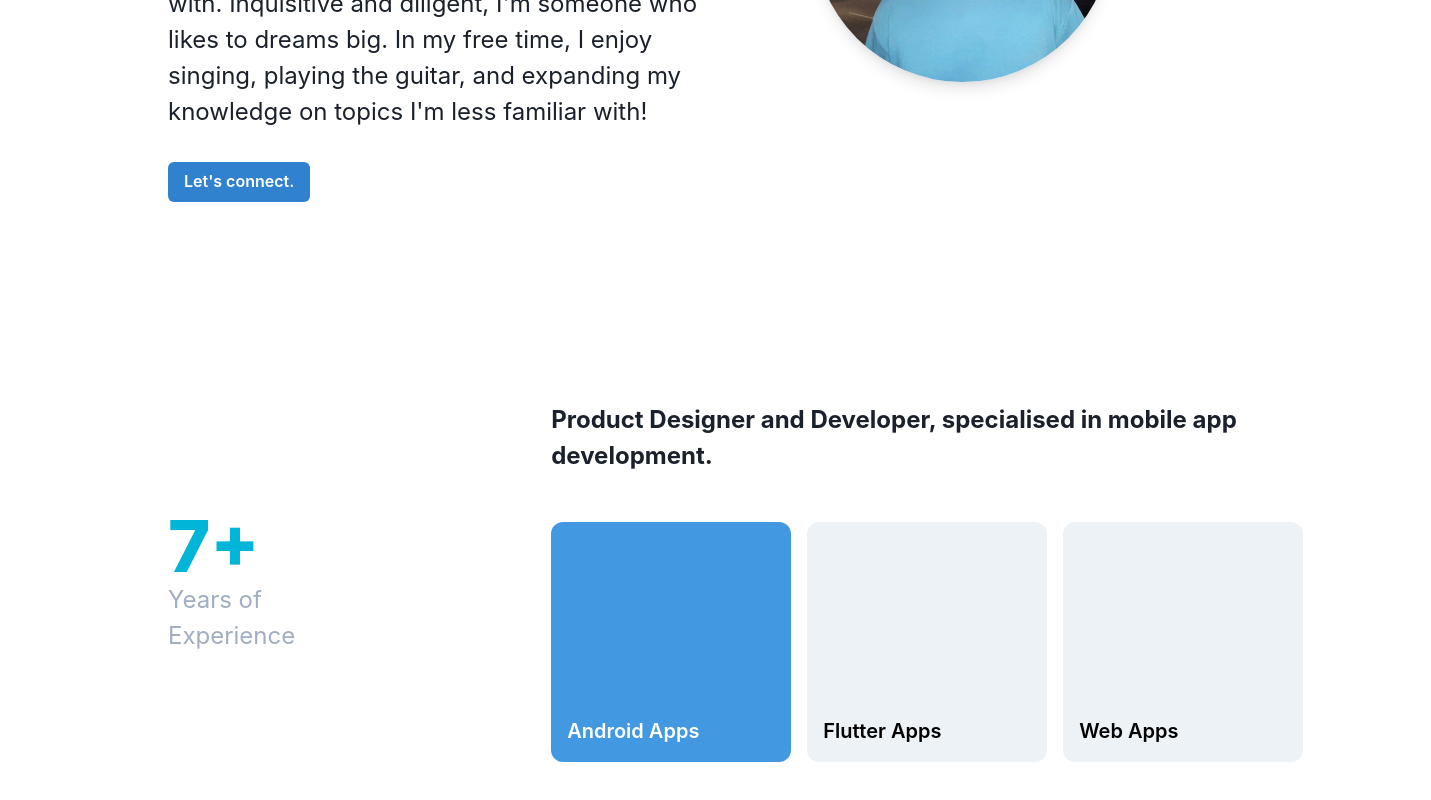
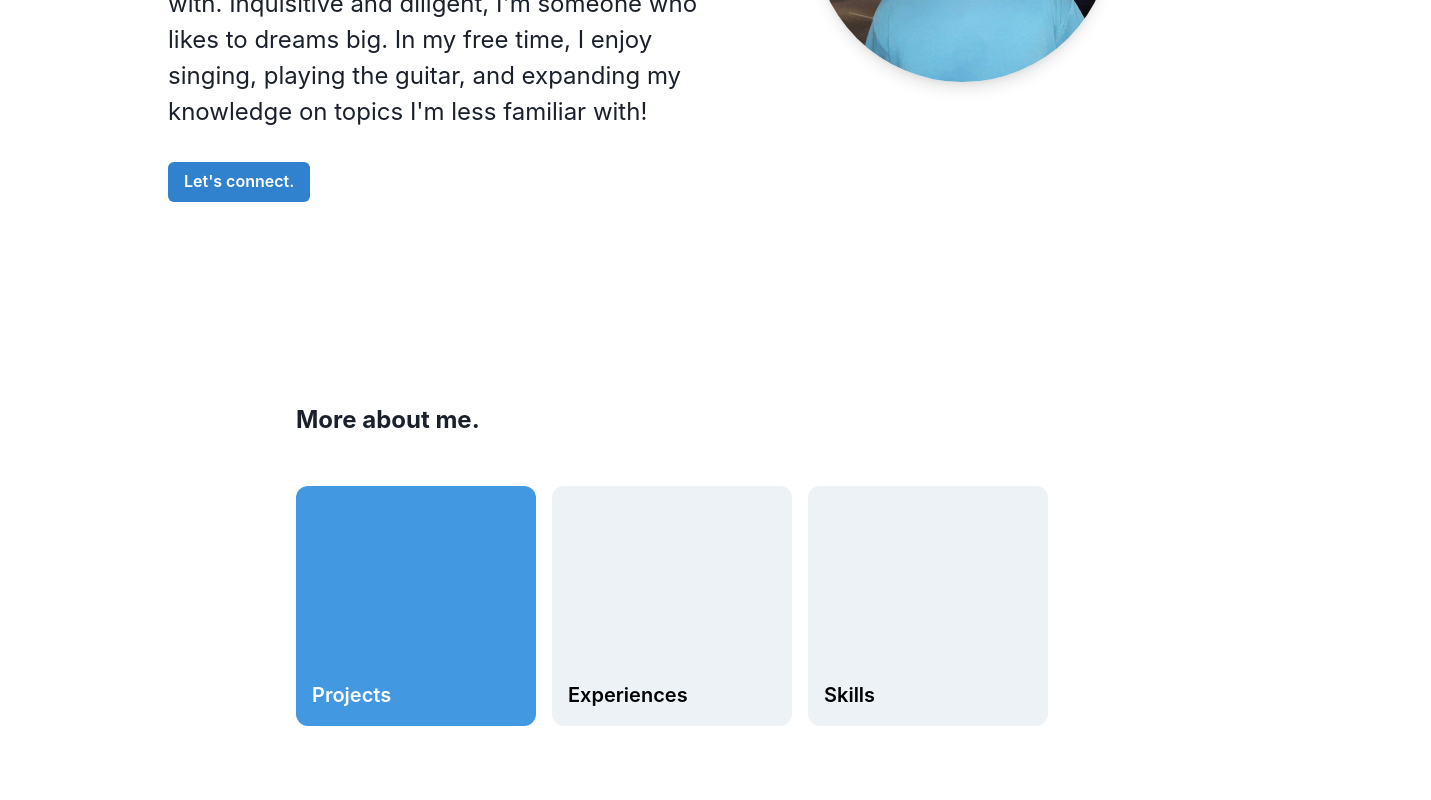
Before and after one commit to Anant1902/my-portfolio, a Next.js app: page / in a window 1280 px wide. Shown: the part 554-1354 px from the top of the page, 1431 px wide, since content can reach past the window. Built offline with nearby package versions, Linux system fonts and the light colour scheme.

Commit message:
fix: Updated body text

```diff
--- a/pages/components/profile.tsx
+++ b/pages/components/profile.tsx
@@ -12,23 +12,23 @@ export default function Profile() {
     return (
         <Flex direction={isNotSmallerScreen ? "row" : "column"} w="100%">
             <Box alignSelf="center" px="32" py="16">
-                <Heading fontWeight="extrabold" color="cyan.500" size="4xl">
+                {/* <Heading fontWeight="extrabold" color="cyan.500" size="4xl">
                     7+
                 </Heading>
-                <Text fontSize="2xl" color="gray.400">Years of Experience</Text>
+                <Text fontSize="2xl" color="gray.400">Years of Experience</Text> */}
             </Box>
-            <Box alignSelf="center" px="32" py="16">
-                <Text fontWeight="bold" fontSize="2xl">Product Designer and Developer, specialised in mobile app development.</Text>
+            <Box alignSelf="center" py="16">
+                <Text fontWeight="bold" fontSize="2xl">More about me.</Text>
                 <Flex direction={isNotSmallerScreen ? "row" : "column"} mt={8} >
                     <Flex rounded="xl" direction="column" mt={4} bg="blue.400" h="30vh" w="30vh" justify="flex-end">
                         <Text color="white" p="4" fontSize="xl" fontWeight="semibold">
-                            Android Apps
+                            Projects
                         </Text>
                     </Flex>
                     <Flex rounded="xl" direction="column" mt={4} ml={isNotSmallerScreen ? 4 : 0}
                         bg="gray.100" h="30vh" w="30vh" justify="flex-end" _hover={{ bg: "teal.400", }}>
                         <Text color="black" p="4" fontSize="xl" fontWeight="semibold">
-                            Flutter Apps
+                            Experiences
                         </Text>
                     </Flex>
                     <Flex rounded="xl" direction="column" mt={4} ml={isNotSmallerScreen ? 4 : 0}
@@ -36,7 +36,7 @@ export default function Profile() {
                         _hover={{ bg: "green.400", }}
                     >
                         <Text color="black" p="4" fontSize="xl" fontWeight="semibold">
-                            Web Apps
+                            Skills
                         </Text>
                     </Flex>
                 </Flex>
--- a/pages/index.tsx
+++ b/pages/index.tsx
@@ -5,9 +5,6 @@ import MyApp from './components/MyApp';
 
 export default function Home() {
   return (
-      // <ChakraProvider>
-      //     <ColorModeScript initialColorMode="dark"></ColorModeScript>
           <MyApp />
-      // </ChakraProvider>
   )
 }
```
